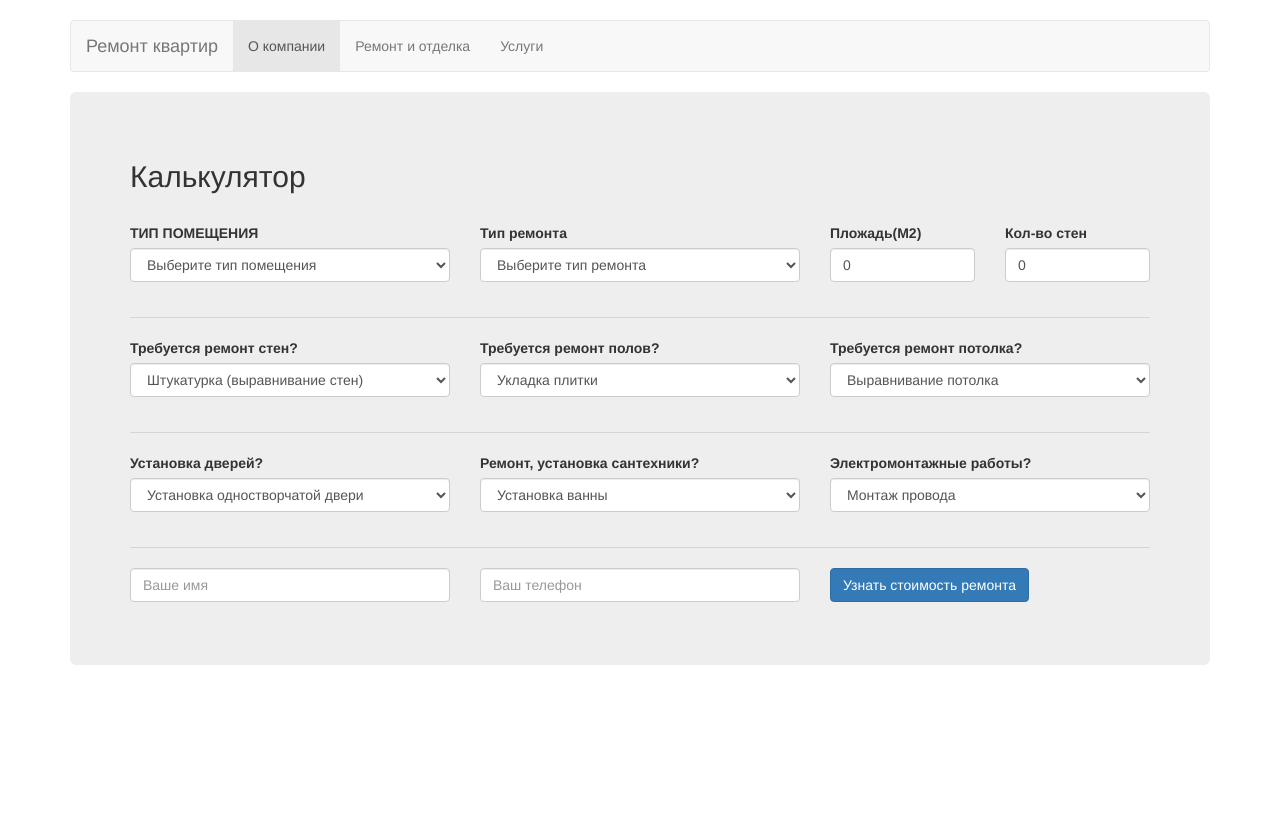
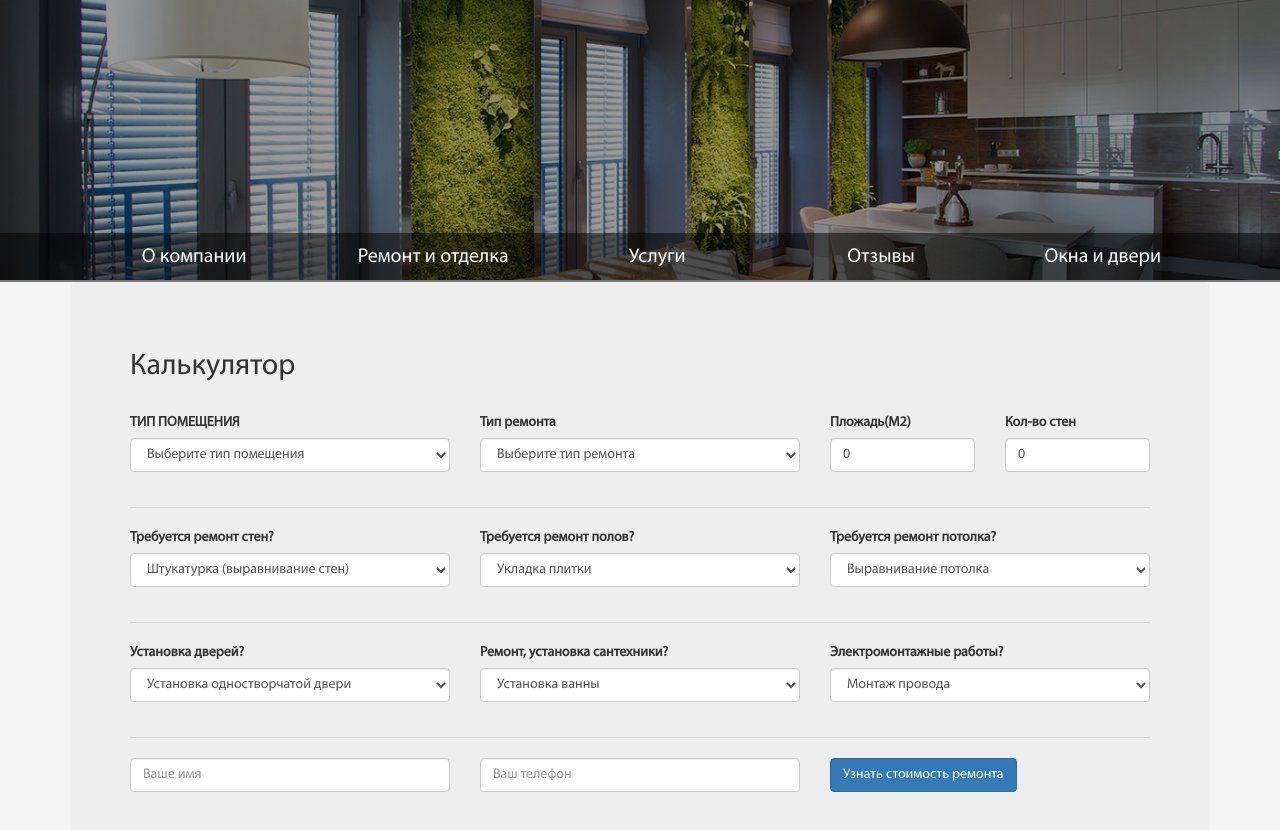
Before and after one commit to grigdevelop/remont-website, a plain HTML site: page index.html in a window 1280 px wide. Before the commit the page ends 800 px from the top, so only its background shows below. Drawn offline with nearby package versions, Linux system fonts and the light colour scheme; some packages are replaced by stand-ins of ours.

Commit message:
new design

```diff
--- a/index.html
+++ b/index.html
@@ -2,11 +2,21 @@
 <html lang="ru" ng-app="repairApp">
 <head>
     <link rel="stylesheet" href="https://cdnjs.cloudflare.com/ajax/libs/twitter-bootstrap/3.4.1/css/bootstrap.css" />
-    <link rel="stylesheet" href="styles/app.css">
+    <link rel="stylesheet/less" type="text/css" href="styles/app.less">
+    <script src="//cdnjs.cloudflare.com/ajax/libs/less.js/3.9.0/less.min.js" ></script>
 </head>
 <body>
+    <div class="m-heading">
+        <div class="m-heading-cover">
+        </div>
+    </div>
+    <div class="m-nav">
+        <div class="container">
+            <navigation></navigation>
+        </div>
+    </div>
+
     <div class="container">
-        <navigation></navigation>
         <!-- <calculator></calculator>     -->
         <div ng-view></div>
     </div> <!-- /container -->
--- a/js/components/navigation/navigation.html
+++ b/js/components/navigation/navigation.html
@@ -1,21 +1,12 @@
 <!-- Static navbar -->
-<nav class="navbar navbar-default">
-    <div class="container-fluid">
-        <div class="navbar-header">
-            <button type="button" class="navbar-toggle collapsed" data-toggle="collapse" data-target="#navbar" aria-expanded="false" aria-controls="navbar">
-                <span class="sr-only">Toggle navigation</span>
-                <span class="icon-bar"></span>
-                <span class="icon-bar"></span>
-                <span class="icon-bar"></span>
-            </button>
-            <a class="navbar-brand" href="#">Ремонт квартир</a>
-        </div>
-        <div id="navbar" class="navbar-collapse collapse">
-            <ul class="nav navbar-nav">
-                <li class="active"><a href="#">О компании</a></li>
-                <li ><a ng-class="{active: $route.current.activetab == 'repair'}" href="#!/repair">Ремонт и отделка</a></li>
-                <li ><a href="#">Услуги</a></li>
-            </ul>
-        </div><!--/.nav-collapse -->
-    </div><!--/.container-fluid -->
-</nav>
+<div class="masthead">
+    <nav>
+        <ul class="nav nav-justified">
+            <li class="active"><a href="#">О компании</a></li>
+            <li ><a href="#!/repair">Ремонт и отделка</a></li>
+            <li ><a href="#">Услуги</a></li>
+            <li ><a href="#">Отзывы</a></li>
+            <li ><a href="#">Окна и двери</a></li>
+        </ul>
+    </nav>
+</div>
--- /dev/null
+++ b/styles/app.less
@@ -0,0 +1,71 @@
+@font-face {
+  font-family: "Myriad Pro";
+  src: url(../fonts/MYRIADPRO-REGULAR.OTF) format("truetype");
+}
+
+html, body{
+  background-color: whitesmoke;
+}
+
+body {
+  font-family: Myriad Pro;
+  padding-bottom: 20px;
+}
+
+.masthead {
+  nav ul li{
+    a{
+      color: white;
+      font-size: 20px;
+      font-weight: normal;
+
+      &:hover{
+        color: black;
+      }
+
+      &:focus{
+        color: black;
+        background-color: whitesmoke;
+      }
+    }
+  }
+}
+
+.m-heading {
+  height: 280px;
+  background-image: url('../img/header_back.jpg');
+  background-position: center center;
+  background-size: cover;
+  background-repeat: no-repeat;
+
+  .m-heading-cover{
+    background-color: black;
+    height: 100%;
+    width: 100%;
+    opacity: 0.4;
+  }
+}
+
+.m-nav{
+  margin-top: -47px;
+  background: rgba(0, 0, 0, 0.5);
+}
+
+@media(max-width:767px){
+  .m-heading{
+    height: 120px;
+  }
+}
+@media(min-width:768px){
+  .m-heading{
+    height: 200px;;
+  }
+}
+@media(min-width:992px){
+  .m-heading{
+    height: 280px;
+  }
+}
+@media(min-width:1200px){
+
+}
```
Also changed, not shown: fonts/MYRIADPRO-REGULAR.OTF (added), img/header_back.jpg (added), styles/app.css (deleted).
